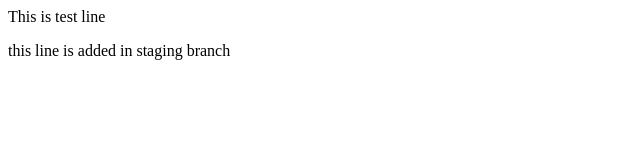
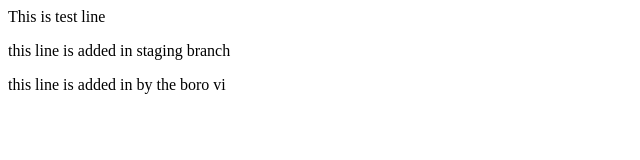
Before and after one commit to rashidsarkar/dummy-repo, a plain HTML site: page index.html in a window 1280 px wide. Shown: the whole page, without its empty margins (0-640 px from the left). Drawn offline with Linux system fonts and the light colour scheme.

Commit message:
line added by boro vi

```diff
--- a/index.html
+++ b/index.html
@@ -1,2 +1,3 @@
 <p>This is test line </p>
 <p>this line is added in staging branch</p>
+<p>this line is added in by the boro vi</p>
```
